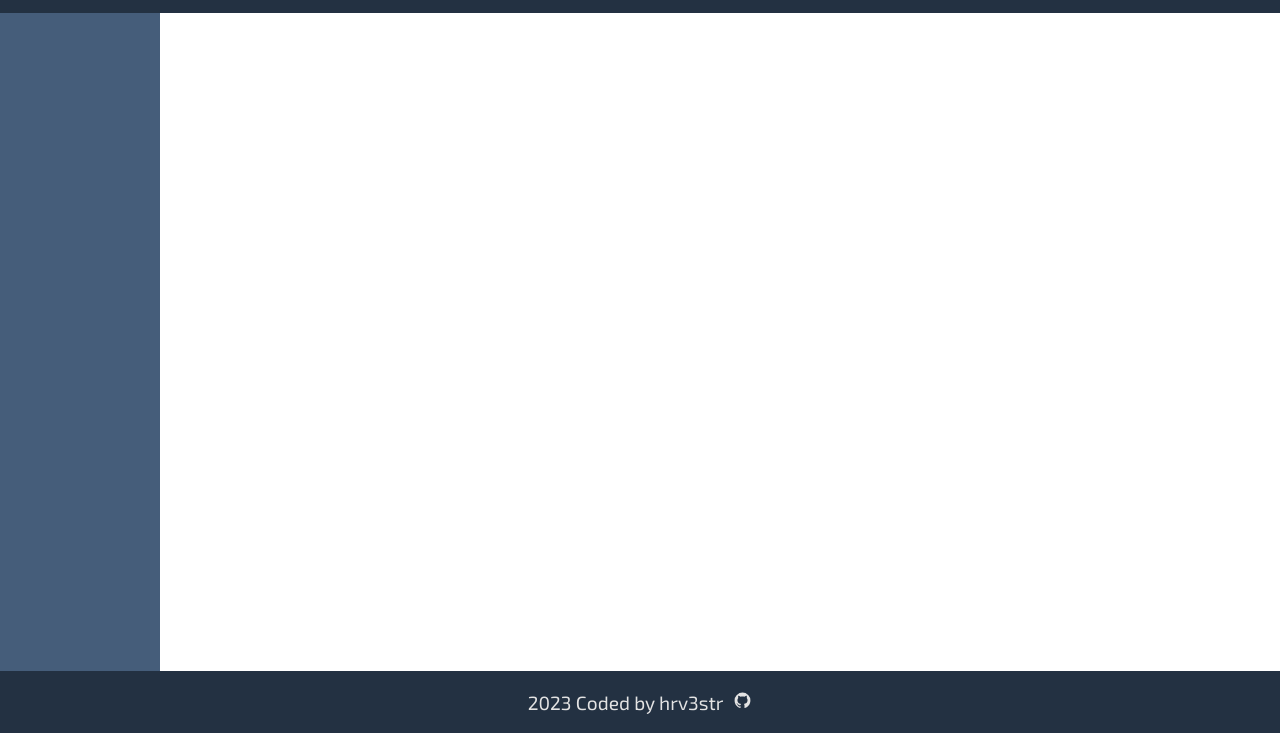
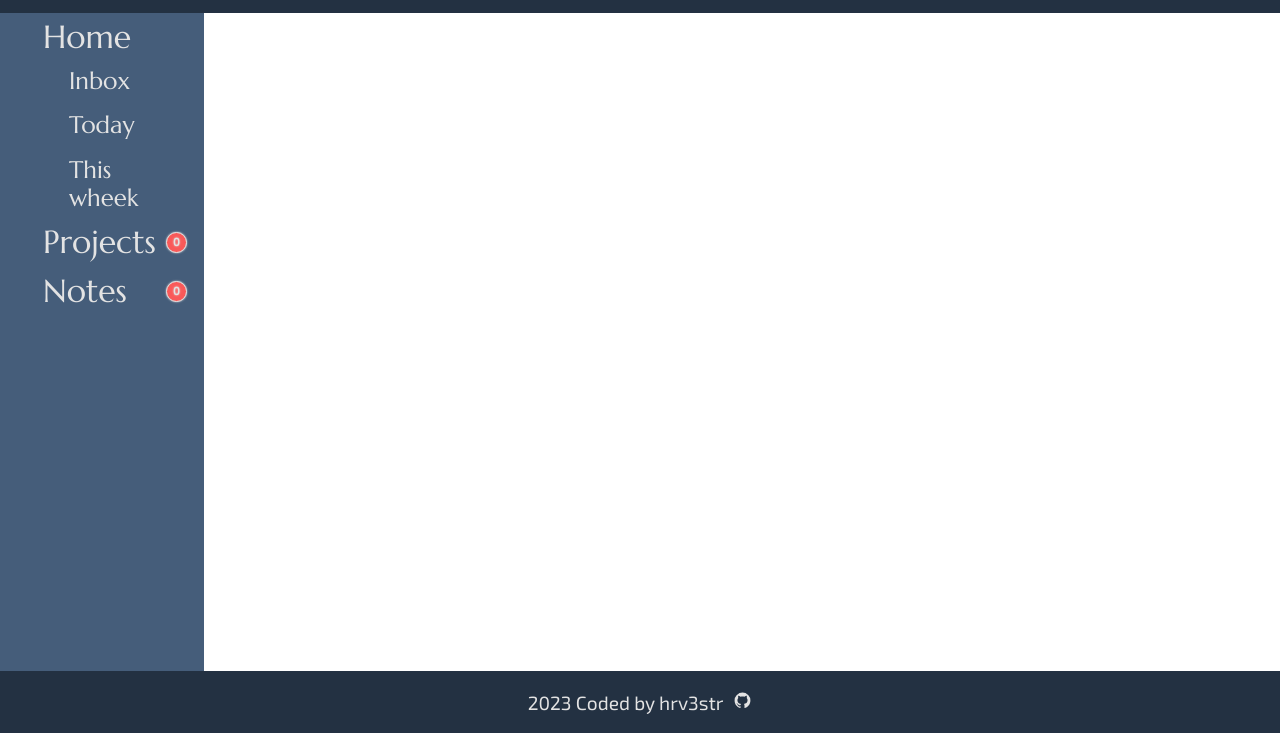
Before and after one commit to hrv3str/odin-to-do-list, a website built with webpack: page src/index.html in a window 1280 px wide. Shown: the part 67-800 px from the top of the page. Built offline with nearby package versions, Linux system fonts and the light colour scheme.

Commit message:
Side menu items
Add side menu items to HTML,
add functions to handle them in index.js and UI.js
add styles in styles.css

```diff
--- a/src/UI.js
+++ b/src/UI.js
@@ -1,3 +1,56 @@
 const display = (() => {
+    const nodeListMaker = (name) => {
+        const button = document.getElementById(name + '-button');
+        const list = document.getElementById(name + '-list');
+        const counter = document.getElementById(name + '-counter');
+
+        const item = {
+            button: button,
+            list: list,
+            counter: counter
+        };
+
+        return item;
+    };
+
+    const homeButton = nodeListMaker('home');
+    const projectsButton = nodeListMaker('projects');
+    const notesButton = nodeListMaker('notes');
+
+    const dropdown = (item) => {
+        if(item.button.value === 'unchecked') {
+            item.list.classList.add('expand');
+            item.counter.classList.add('no-visible');
+            item.button.value = 'checked';
+        } else {
+            item.list.classList.remove('expand');
+            item.counter.classList.remove('no-visible')
+            item.button.value = 'unchecked';
+        };
+    };
+
+    const handleMenus = (e) => {
+        const target = e.target;
+        console.log(`clicked on ${target.id}`);
+        switch (target.id) {
+            case 'home-button':
+                dropdown(homeButton);
+                break;
+            case 'projects-button':
+                dropdown(projectsButton);
+                break;
+            case 'notes-button':
+                dropdown(notesButton);
+                break;
+            default:
+                break;
+        }
+    }
+
+    return {
+        handleMenus
+    };
 
 })();
+
+export default display;
--- a/src/index.html
+++ b/src/index.html
@@ -15,9 +15,57 @@
         <h1 class="logo-text">ToDoList</h1>
     </div>
     <div id="side-bar">
-        <div id="home"></div>
-        <div id="projects"></div>
-        <div id="notes"></div>
+        <div id="home">
+            <button
+            id="home-button"
+            value="checked">
+                Home
+                <div class="counter no-visible"
+                    id="home-counter">
+                    0
+                </div>
+            </button>
+            <div id="home-list"
+                class="sidebar-list expand">
+                    <button id="inbox">Inbox</button>
+                    <button id="today">Today</button>
+                    <button id="this-wheek">This wheek</button>
+            </div>
+        </div>
+        <div id="projects">
+            <button
+            id="projects-button"
+            value="unchecked">
+                Projects
+                <div class="counter"
+                    id="projects-counter">
+                    0
+                </div>
+            </button>
+            <div id="projects-list"
+                class="sidebar-list">
+                    <div class="dummy"></div>
+                    <div class="dummy"></div>
+                    <div class="dummy"></div>
+            </div>
+        </div>
+        <div id="notes">
+            <button
+            id="notes-button"
+            value="unchecked">
+                Notes
+                <div class="counter"
+                    id="notes-counter">
+                    0
+                </div>
+            </button>
+            <div id="notes-list"
+                class="sidebar-list">
+                    <div class="dummy"></div>
+                    <div class="dummy"></div>
+                    <div class="dummy"></div>
+            </div>
+        </div>
     </div>
     <div id="main"></div>
     <div id="footer">
--- a/src/index.js
+++ b/src/index.js
@@ -1,9 +1,18 @@
 import 'normalize.css';
 import './styles.css';
+
 import {manageTasks} from './taskmanager.js';
 //methods: 'create(type, name, description, dueDate)',
 //         'add(item, target)'
 //         'remove(item)'
 //         'isOutdated(item)'
+
 import storage from './storagemanager.js';
 //methods: read(), write()
+
+import display from './UI.js';
+//methods: handleMenus()
+
+const sidebar = document.getElementById('side-bar');
+
+sidebar.addEventListener('click', display.handleMenus);
--- a/src/styles.css
+++ b/src/styles.css
@@ -11,7 +11,31 @@
 body {
     height: 100vh;
     display: grid;
-    grid-template-columns: 1fr 7fr;
+    grid-template-columns: 15vw auto;
+    font-family: var(--font-first);
+    color: var(--col-fourth);
+}
+
+.counter {
+    display: grid;
+    border-radius: 50%;
+    height: 1.2rem;
+    width: 1.2rem;
+    border: 1px solid var(--col-fourth);
+    background-color: var(--col-third);
+    color: var(--col-fourth);
+    font-family: var(--font-first);
+    justify-content: center;
+    align-items: center;
+    pointer-events: none;
+    font-size: 0.7rem;
+    font-weight: 900;
+    box-shadow: 0 0 2px var(--col-fourth);
+    text-shadow: 0 0 2px var(--col-fourth);
+}
+
+.no-visible {
+    display: none;
 }
 
 #header {
@@ -39,20 +63,68 @@ body {
     color: var(--col-third);
 }
 
-#side-bar {
-    grid-column: 1 / 2;
-    background-color: var(--col-second);
-}
-
-#main {
-    grid-column: 2 / 3;
-}
-
 #side-bar,
 #main {
     height: calc(100% - 9rem);
     padding-top: 5rem;
     padding-bottom: 4rem;
+}
+
+
+#side-bar {
+    grid-column: 1 / 2;
+    background-color: var(--col-second);
+    display: grid;
+    grid-template-rows: auto auto auto 1fr;
+    padding-left: 2rem;
+    padding-right: 1rem;
+    min-width: fit-content;
+}
+
+#side-bar button {
+    display: grid;
+    grid-template-columns: 1fr auto;
+    align-items: center;
+    width: 100%;
+    background-color: transparent;
+    border: 0;
+    outline: 0;
+    text-align: left;
+    color: var(--col-fourth);
+    font-family: var(--font-second);
+    font-size: 2em;
+    margin: 5px;
+}
+
+#side-bar button:hover {
+    cursor: pointer;
+}
+
+#home-list > button {
+    font-size: 1.5em;
+    padding-left: 2rem;
+}
+
+.sidebar-list {
+    height: 0;
+    overflow: hidden;
+    display: flex;
+    flex-direction: column;
+    gap: 5px;
+}
+
+.dummy {
+    width: 100%;
+    height: 2rem;
+    background-color: var(--col-fourth);
+}
+
+.expand {
+    height: max-content;
+}
+
+#main {
+    grid-column: 2 / 3;
 }
 
 #footer {
--- a/src/taskmanager.js
+++ b/src/taskmanager.js
@@ -25,6 +25,8 @@ export const manageTasks = (() => {
         };
 
         console.log(`${object.type} ${object.techName} created`)
+
+        return object;
     };
 
     const add = (object, target) => {
```
